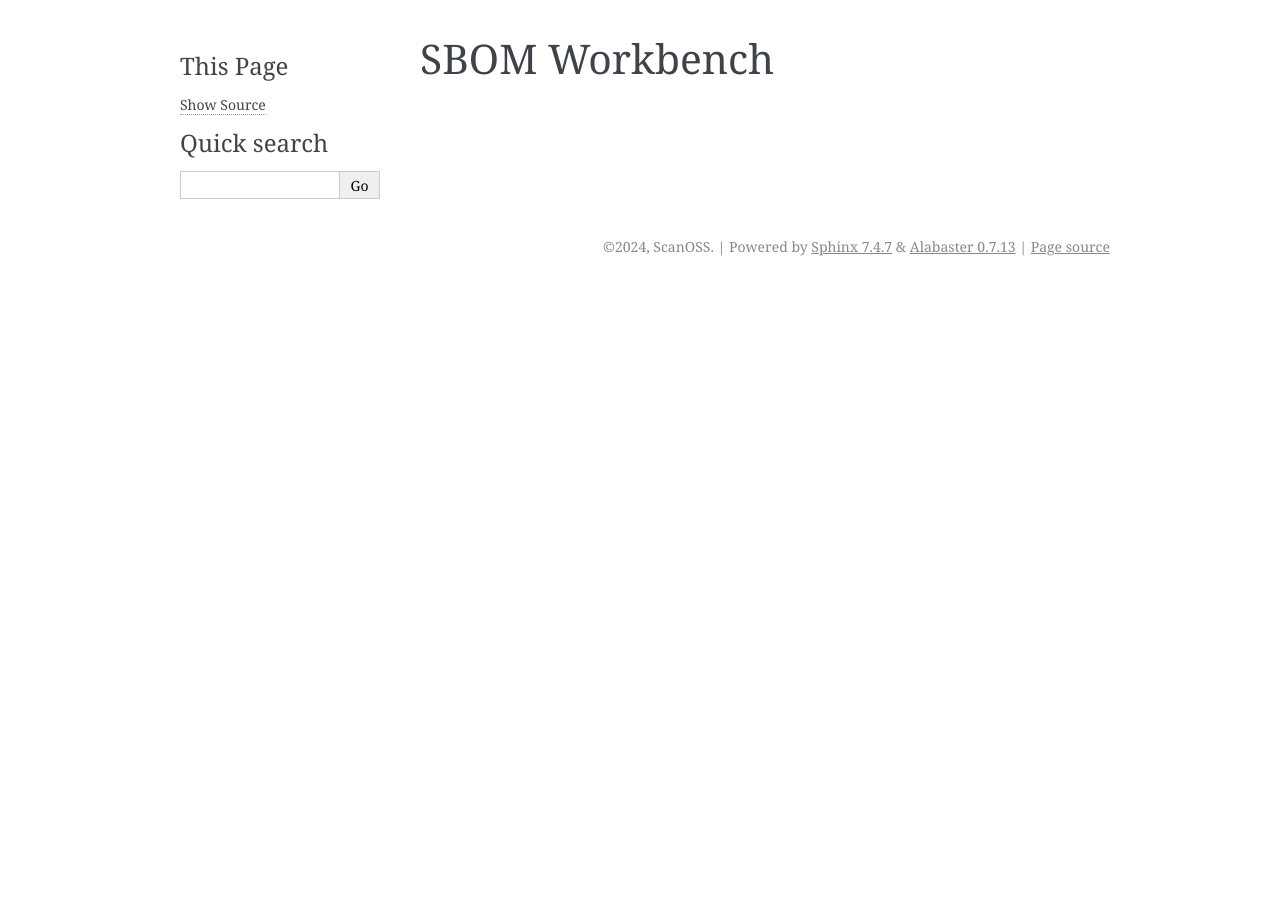
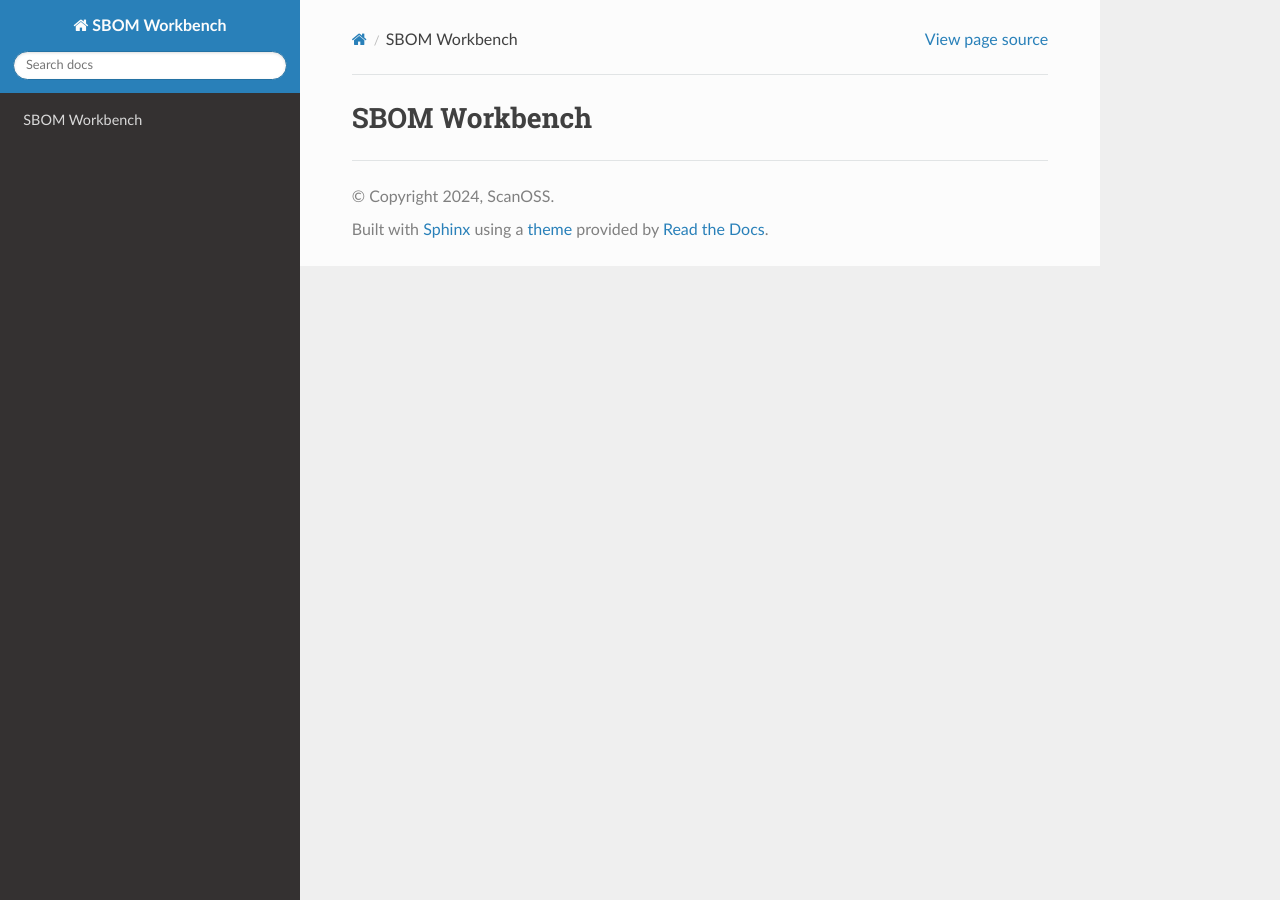
Before and after one commit to scanossjeronimo/workbench-documentation, a Sphinx documentation site: the page built from docs/source/index.md, in a window 1280 px wide. Built offline with Sphinx 7.4.7 and the Read the Docs theme 2.0.0, drawn with Linux system fonts in a browser that asks for light colours.

Commit message:
Update conf.py

```diff
--- a/docs/source/conf.py
+++ b/docs/source/conf.py
@@ -13,7 +13,7 @@ author = 'ScanOSS'
 # -- General configuration ---------------------------------------------------
 # https://www.sphinx-doc.org/en/master/usage/configuration.html#general-configuration
 
-extensions = ['myst_parser']
+extensions = ['myst_parser', 'sphinx_rtd_theme']
 
 templates_path = ['_templates']
 exclude_patterns = []
@@ -23,5 +23,5 @@ exclude_patterns = []
 # -- Options for HTML output -------------------------------------------------
 # https://www.sphinx-doc.org/en/master/usage/configuration.html#options-for-html-output
 
-html_theme = 'alabaster'
+html_theme = 'sphinx_rtd_theme'
 html_static_path = ['_static']
```
